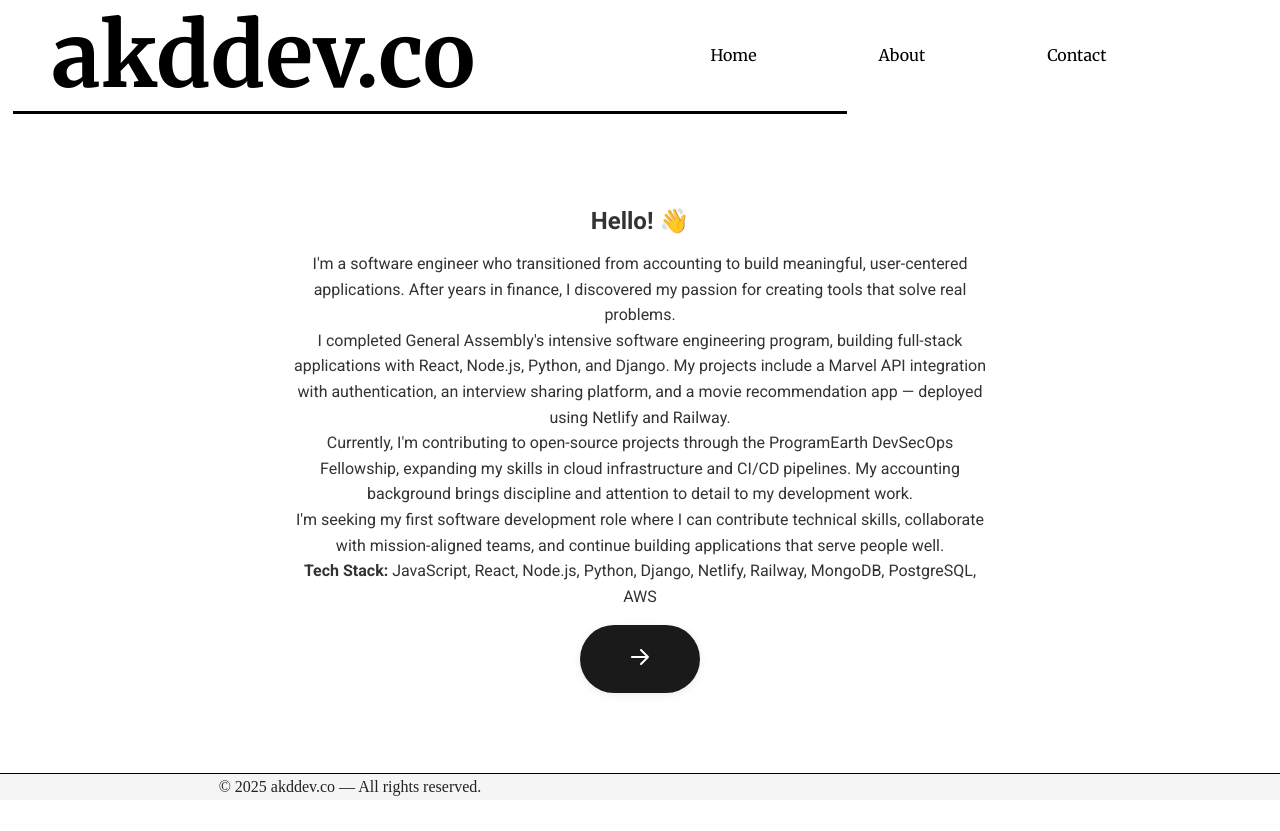
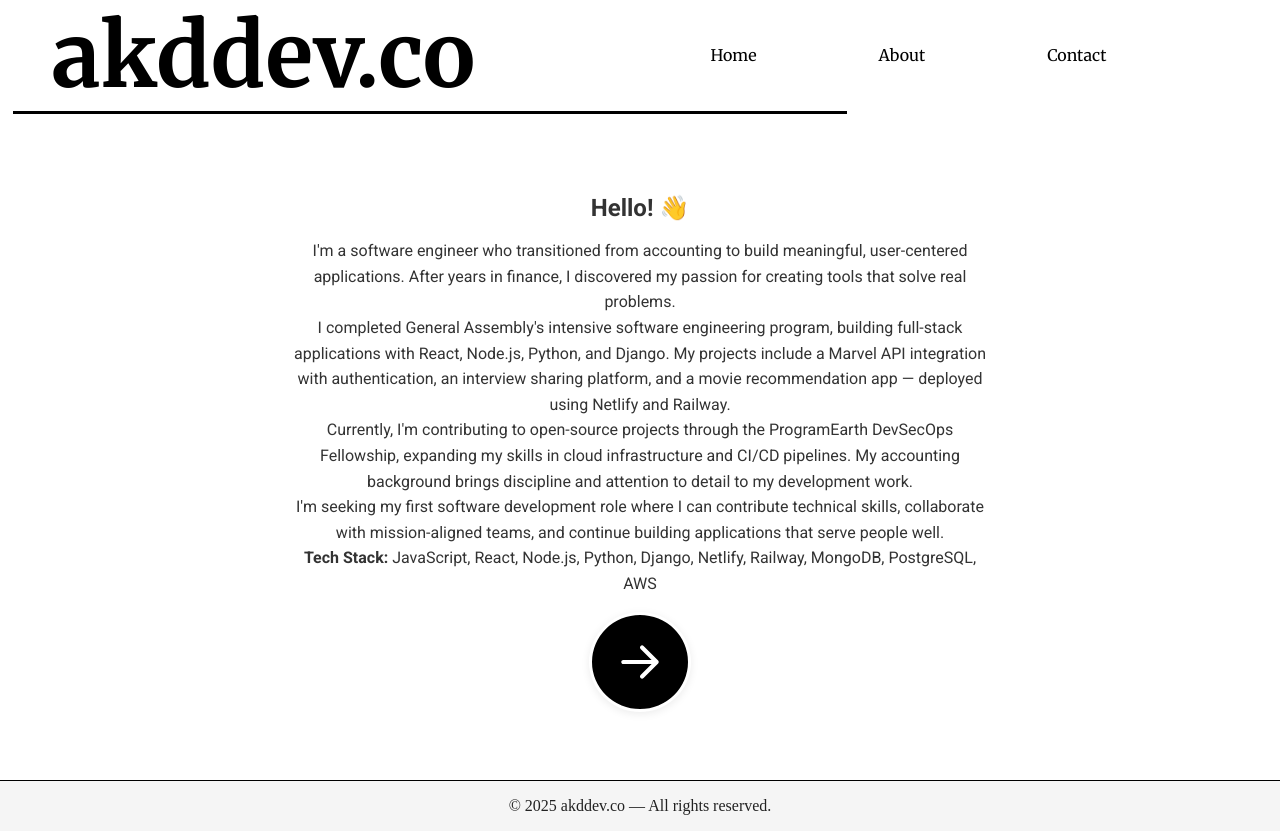
Before and after one commit to bootupAbdullah/personal_webpage, a React (Vite) app in the folder frontend/: page /about in a window 1280 px wide. Before the commit the page ends 800 px from the top, so only its background shows below. Built offline with nearby package versions, Linux system fonts and the light colour scheme.

Commit message:
completed rendering of aboutcontent button, centered, circular

```diff
--- a/frontend/src/assets/components/About/AboutContent.css
+++ b/frontend/src/assets/components/About/AboutContent.css
@@ -1,22 +1,40 @@
-h1 {
+.about-content {
+    display: flex;
+    flex-direction: column;
+    align-items: center;
+    padding: 2rem;
+    max-width: 800px;
+    margin: 0 auto;
+}
+
+.about-content__header h1 {
   font-size: 1.5rem;
   font-weight: 700;
 }
 
-p {
+.about-content__text p {
   margin: 0px;
   font-size: 1rem;
   line-height: 1.6;
   max-width: 700px;
 }
 
-.arrow-btn {
+.about-content__arrow-btn {
   cursor: pointer;
   margin-top: 1rem;
+  width: 60px;
+  height: 100px;
+  border-radius: 50%;
+  background: black;
+  border: 3px solid white;
+  display: flex;
+  align-items: center;
+  justify-content: center;
+
 }
 
-.arrow-btn img {
-  width: 24px;
-  height: 24px;
+.about-content__arrow-btn img {
+  width: 80px;
+  height: 50px;
   filter: invert(1);
 }
--- a/frontend/src/assets/components/About/AboutContent.jsx
+++ b/frontend/src/assets/components/About/AboutContent.jsx
@@ -1,10 +1,13 @@
 import React from 'react';
 import './AboutContent.css';
 
+const AboutContent = ({ onToggle }) => (
+  <div className="about-content">
+    <div className="about-content__header">
+      <h1>Hello! 👋</h1>
+    </div>
 
-const AboutContent = ({ onToggle }) => (
-  <div>
-    <h1>Hello! 👋</h1>
+    <div className="about-content__text">
       <p>I'm a software engineer who transitioned from accounting to build meaningful, user-centered applications. After years in finance, I discovered my passion for creating tools that solve real problems.</p>
 
       <p>I completed General Assembly's intensive software engineering program, building full-stack applications with React, Node.js, Python, and Django. My projects include a Marvel API integration with authentication, an interview sharing platform, and a movie recommendation app — deployed using Netlify and Railway.</p>
@@ -14,10 +17,13 @@ const AboutContent = ({ onToggle }) => (
       <p>I'm seeking my first software development role where I can contribute technical skills, collaborate with mission-aligned teams, and continue building applications that serve people well.</p>
 
       <p><strong>Tech Stack:</strong> JavaScript, React, Node.js, Python, Django, Netlify, Railway, MongoDB, PostgreSQL, AWS</p>
+    </div>
 
-    <button onClick={onToggle} className="arrow-btn">
+    <div className="about-content__actions">
+      <button onClick={onToggle} className="about-content__arrow-btn">
         <img src="src/assets/images/svg/right-arrow-svgrepo-com.svg" alt="View Certifications" />
       </button>
+    </div>
   </div>
 );
 
--- a/frontend/src/assets/components/About/Certificates.css
+++ b/frontend/src/assets/components/About/Certificates.css
@@ -27,12 +27,16 @@ li {
 }
 
 .back-btn {
+  width: 60px;
+  height: 60px;
+  display: flex;
+  justify-content: center;
+  align-items: center;
   cursor: pointer;
   margin-bottom: 1.5rem;
 }
 
 .back-btn img {
-  width: 24px;
-  height: 24px;
+  height: 25px;
   filter: invert(1);
 }
```
Lines whose indentation alone changed are shown as unchanged.
